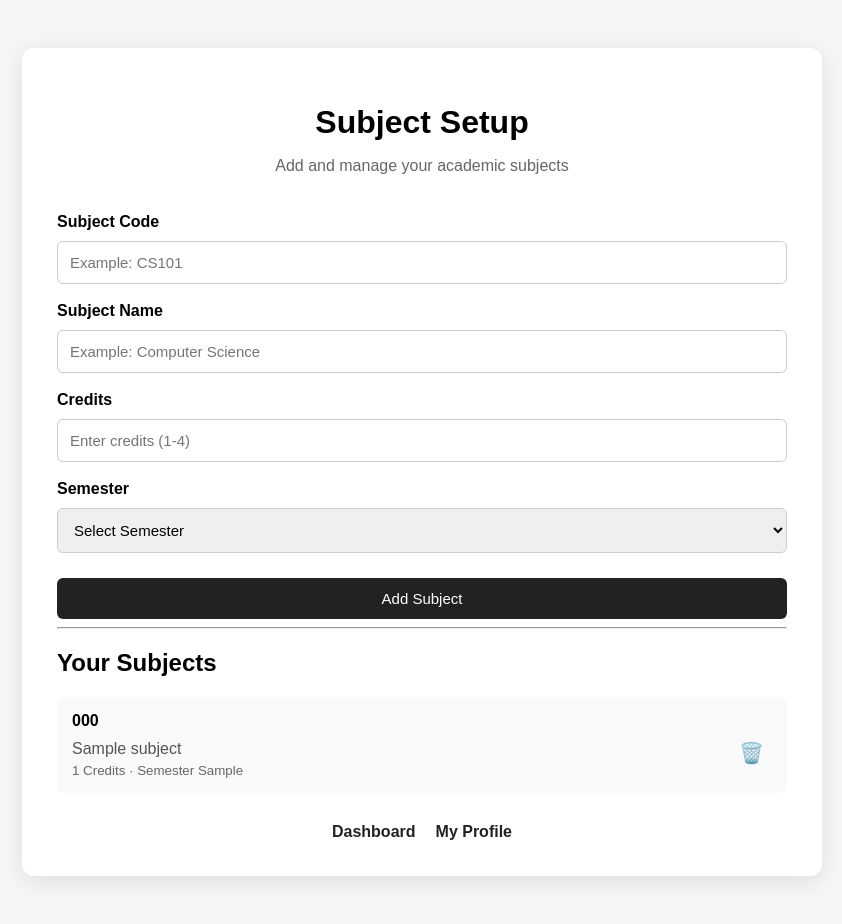
After one commit to ganeshvibhuti30-prog/Student-Study-Planner, a Flask app: page /subjects in a window 1280 px wide. The commit adds this page. Shown: the whole page, without its empty margins (218-1060 px from the left). Run offline with Flask 3, Linux system fonts and the light colour scheme; the visitor is signed in with stand-in values (Sample User, id 1); tables that the repository leaves empty hold one stand-in row (values such as "Sample post").

Commit message:
Add subject setup management

```diff
--- a/app.py
+++ b/app.py
@@ -44,6 +44,20 @@ def create_database():
     connection.execute("""
         CREATE INDEX IF NOT EXISTS idx_users_student_id
         ON users(student_id)
+    """)
+
+    connection.execute("""
+        CREATE TABLE IF NOT EXISTS subjects (
+            id INTEGER PRIMARY KEY AUTOINCREMENT,
+            user_id INTEGER NOT NULL,
+            subject_code TEXT NOT NULL,
+            subject_name TEXT NOT NULL,
+            credits INTEGER NOT NULL,
+            semester TEXT NOT NULL,
+            created_at TIMESTAMP DEFAULT CURRENT_TIMESTAMP,
+            FOREIGN KEY (user_id) REFERENCES users(id) ON DELETE CASCADE,
+            UNIQUE(user_id, subject_code)
+        )
     """)
 
     connection.commit()
@@ -237,6 +251,148 @@ def profile():
 
     return render_template("profile.html", user=user)
 
+@app.route("/subjects", methods=["GET", "POST"])
+def subjects():
+
+    if "user_id" not in session:
+        return redirect(url_for("login"))
+
+    connection = get_db_connection()
+
+    if request.method == "POST":
+
+        subject_code = request.form["subject_code"].strip()
+        subject_name = request.form["subject_name"].strip()
+        credits = request.form["credits"].strip()
+        semester = request.form["semester"].strip()
+
+        if not subject_code or not subject_name or not credits or not semester:
+
+            subjects = connection.execute("""
+                SELECT *
+                FROM subjects
+                WHERE user_id = ?
+                ORDER BY semester, subject_code
+            """, (session["user_id"],)).fetchall()
+
+            connection.close()
+
+            return render_template(
+                "subjects.html",
+                error="All subject fields are required.",
+                subjects=subjects
+            )
+
+        try:
+            credits = int(credits)
+
+            if credits < 1 or credits > 4:
+
+                subjects = connection.execute("""
+                    SELECT *
+                    FROM subjects
+                    WHERE user_id = ?
+                    ORDER BY semester, subject_code
+                """, (session["user_id"],)).fetchall()
+
+                connection.close()
+
+                return render_template(
+                    "subjects.html",
+                    error="Credits must be between 1 and 4.",
+                    subjects=subjects
+                )
+
+            connection.execute("""
+                INSERT INTO subjects
+                (
+                    user_id,
+                    subject_code,
+                    subject_name,
+                    credits,
+                    semester
+                )
+                VALUES (?, ?, ?, ?, ?)
+            """, (
+                session["user_id"],
+                subject_code,
+                subject_name,
+                credits,
+                semester
+            ))
+
+            connection.commit()
+
+        except ValueError:
+
+            subjects = connection.execute("""
+                SELECT *
+                FROM subjects
+                WHERE user_id = ?
+                ORDER BY semester, subject_code
+            """, (session["user_id"],)).fetchall()
+
+            connection.close()
+
+            return render_template(
+                "subjects.html",
+                error="Credits must be a valid number.",
+                subjects=subjects
+            )
+
+        except sqlite3.IntegrityError:
+
+            subjects = connection.execute("""
+                SELECT *
+                FROM subjects
+                WHERE user_id = ?
+                ORDER BY semester, subject_code
+            """, (session["user_id"],)).fetchall()
+
+            connection.close()
+
+            return render_template(
+                "subjects.html",
+                error="This subject code already exists.",
+                subjects=subjects
+            )
+
+    subjects = connection.execute("""
+        SELECT *
+        FROM subjects
+        WHERE user_id = ?
+        ORDER BY semester, subject_code
+    """, (session["user_id"],)).fetchall()
+
+    connection.close()
+
+    return render_template(
+        "subjects.html",
+        subjects=subjects
+    )
+
+
+@app.route("/subjects/delete/<int:subject_id>", methods=["POST"])
+def delete_subject(subject_id):
+
+    if "user_id" not in session:
+        return redirect(url_for("login"))
+
+    connection = get_db_connection()
+
+    connection.execute("""
+        DELETE FROM subjects
+        WHERE id = ? AND user_id = ?
+    """, (
+        subject_id,
+        session["user_id"]
+    ))
+
+    connection.commit()
+    connection.close()
+
+    return redirect(url_for("subjects"))
+
 @app.route("/logout")
 def logout():
 
--- /dev/null
+++ b/static/css/subjects.css
@@ -0,0 +1,150 @@
+* {
+    box-sizing: border-box;
+}
+
+body {
+    font-family: Arial, sans-serif;
+    background: #f4f6f8;
+    min-height: 100vh;
+    padding: 40px 20px;
+}
+
+.subjects-container {
+    max-width: 800px;
+    margin: auto;
+}
+
+.subjects-card {
+    background: white;
+    padding: 35px;
+    border-radius: 12px;
+    box-shadow: 0 5px 25px rgba(0, 0, 0, 0.1);
+}
+
+.page-header {
+    text-align: center;
+    margin-bottom: 30px;
+}
+
+.page-header h1 {
+    margin-bottom: 8px;
+}
+
+.page-header p {
+    color: #666;
+}
+
+form {
+    display: grid;
+    gap: 10px;
+}
+
+label {
+    font-weight: bold;
+    margin-top: 8px;
+}
+
+input,
+select {
+    padding: 12px;
+    border: 1px solid #ccc;
+    border-radius: 6px;
+    font-size: 15px;
+}
+
+form button {
+    margin-top: 15px;
+    padding: 12px;
+    background: #222;
+    color: white;
+    border: none;
+    border-radius: 6px;
+    cursor: pointer;
+    font-size: 15px;
+}
+
+form button:hover {
+    opacity: 0.85;
+}
+
+.error-message {
+    color: #c62828;
+    background: #ffebee;
+    border: 1px solid #ef9a9a;
+    border-radius: 6px;
+    padding: 10px;
+    margin-bottom: 20px;
+}
+
+.subject-list {
+    display: grid;
+    gap: 12px;
+}
+
+.subject-item {
+    display: flex;
+    justify-content: space-between;
+    gap: 20px;
+    padding: 15px;
+    background: #f8f9fa;
+    border-radius: 8px;
+}
+
+.subject-item strong {
+    display: block;
+    margin-bottom: 5px;
+}
+
+.subject-item span {
+    color: #555;
+}
+
+.empty-message {
+    color: #666;
+    text-align: center;
+}
+
+.navigation {
+    display: flex;
+    justify-content: center;
+    gap: 20px;
+    margin-top: 30px;
+}
+
+.navigation a {
+    color: #222;
+    font-weight: bold;
+    text-decoration: none;
+}
+
+.navigation a:hover {
+    text-decoration: underline;
+}
+
+.subject-details {
+    display: flex;
+    flex-direction: column;
+    gap: 5px;
+}
+
+.subject-details small {
+    color: #666;
+}
+
+.delete-form {
+    display: flex;
+    align-items: center;
+}
+
+.delete-button {
+    border: none;
+    background: transparent;
+    color: #c62828;
+    font-size: 20px;
+    cursor: pointer;
+    padding: 8px;
+}
+
+.delete-button:hover {
+    opacity: 0.7;
+}
--- /dev/null
+++ b/static/js/subjects.js
@@ -0,0 +1,15 @@
+const subjectForm = document.querySelector("form");
+
+subjectForm.addEventListener("submit", function (event) {
+
+    const creditsInput = document.getElementById("credits");
+    const credits = Number(creditsInput.value);
+
+    if (credits < 1 || credits > 4 || !Number.isInteger(credits)) {
+        event.preventDefault();
+
+        alert("Credits must be a whole number between 1 and 4.");
+
+        creditsInput.focus();
+    }
+});
--- /dev/null
+++ b/templates/subjects.html
@@ -0,0 +1,195 @@
+<!DOCTYPE html>
+<html lang="en">
+
+<head>
+
+    <meta charset="UTF-8">
+
+    <meta name="viewport"
+          content="width=device-width, initial-scale=1.0">
+
+    <title>Subject Setup</title>
+
+    <link rel="stylesheet"
+          href="{{ url_for('static', filename='css/subjects.css') }}">
+
+</head>
+
+<body>
+
+    <div class="subjects-container">
+
+        <div class="subjects-card">
+
+            <div class="page-header">
+
+                <h1>Subject Setup</h1>
+
+                <p>
+                    Add and manage your academic subjects
+                </p>
+
+            </div>
+
+            {% if error %}
+                <div class="error-message">
+                    {{ error }}
+                </div>
+            {% endif %}
+
+            <form action="{{ url_for('subjects') }}"
+                  method="POST">
+
+                <label for="subject_code">
+                    Subject Code
+                </label>
+
+                <input
+                    type="text"
+                    id="subject_code"
+                    name="subject_code"
+                    placeholder="Example: CS101"
+                    required
+                >
+
+                <label for="subject_name">
+                    Subject Name
+                </label>
+
+                <input
+                    type="text"
+                    id="subject_name"
+                    name="subject_name"
+                    placeholder="Example: Computer Science"
+                    required
+                >
+
+                <label for="credits">
+                    Credits
+                </label>
+
+                <input
+                    type="number"
+                    id="credits"
+                    name="credits"
+                    min="1"
+                    max="4"
+                    step="1"
+                    placeholder="Enter credits (1-4)"
+                    required
+                >
+
+                <label for="semester">
+                    Semester
+                </label>
+
+                <select
+                    id="semester"
+                    name="semester"
+                    required
+                >
+
+                    <option value="">
+                        Select Semester
+                    </option>
+
+                    <option value="1">Semester 1</option>
+                    <option value="2">Semester 2</option>
+                    <option value="3">Semester 3</option>
+                    <option value="4">Semester 4</option>
+                    <option value="5">Semester 5</option>
+                    <option value="6">Semester 6</option>
+                    <option value="7">Semester 7</option>
+                    <option value="8">Semester 8</option>
+
+                </select>
+
+                <button type="submit">
+                    Add Subject
+                </button>
+
+            </form>
+
+            <hr>
+
+            <h2>Your Subjects</h2>
+
+            {% if subjects %}
+
+                <div class="subject-list">
+
+                    {% for subject in subjects %}
+
+                        <div class="subject-item">
+
+    <div class="subject-details">
+
+        <strong>
+            {{ subject["subject_code"] }}
+        </strong>
+
+        <span>
+            {{ subject["subject_name"] }}
+        </span>
+
+        <small>
+            {{ subject["credits"] }} Credits
+            ·
+            Semester {{ subject["semester"] }}
+        </small>
+
+    </div>
+
+    <form
+        action="{{ url_for('delete_subject', subject_id=subject['id']) }}"
+        method="POST"
+        class="delete-form"
+        onsubmit="return confirm('Are you sure you want to delete this subject?');"
+    >
+
+        <button
+            type="submit"
+            class="delete-button"
+            title="Delete subject"
+            aria-label="Delete subject"
+        >
+            🗑️
+        </button>
+
+    </form>
+
+</div>
+
+                    {% endfor %}
+
+                </div>
+
+            {% else %}
+
+                <p class="empty-message">
+                    No subjects added yet.
+                </p>
+
+            {% endif %}
+
+            <div class="navigation">
+
+                <a href="{{ url_for('dashboard') }}">
+                    Dashboard
+                </a>
+
+                <a href="{{ url_for('profile') }}">
+                    My Profile
+                </a>
+
+            </div>
+
+        </div>
+
+    </div>
+
+    <script src="{{ url_for('static', filename='js/subjects.js') }}"></script>
+
+</body>
+
+</html>
```
Also changed, not shown: templates/dashboard.html (+6 -9 lines).
